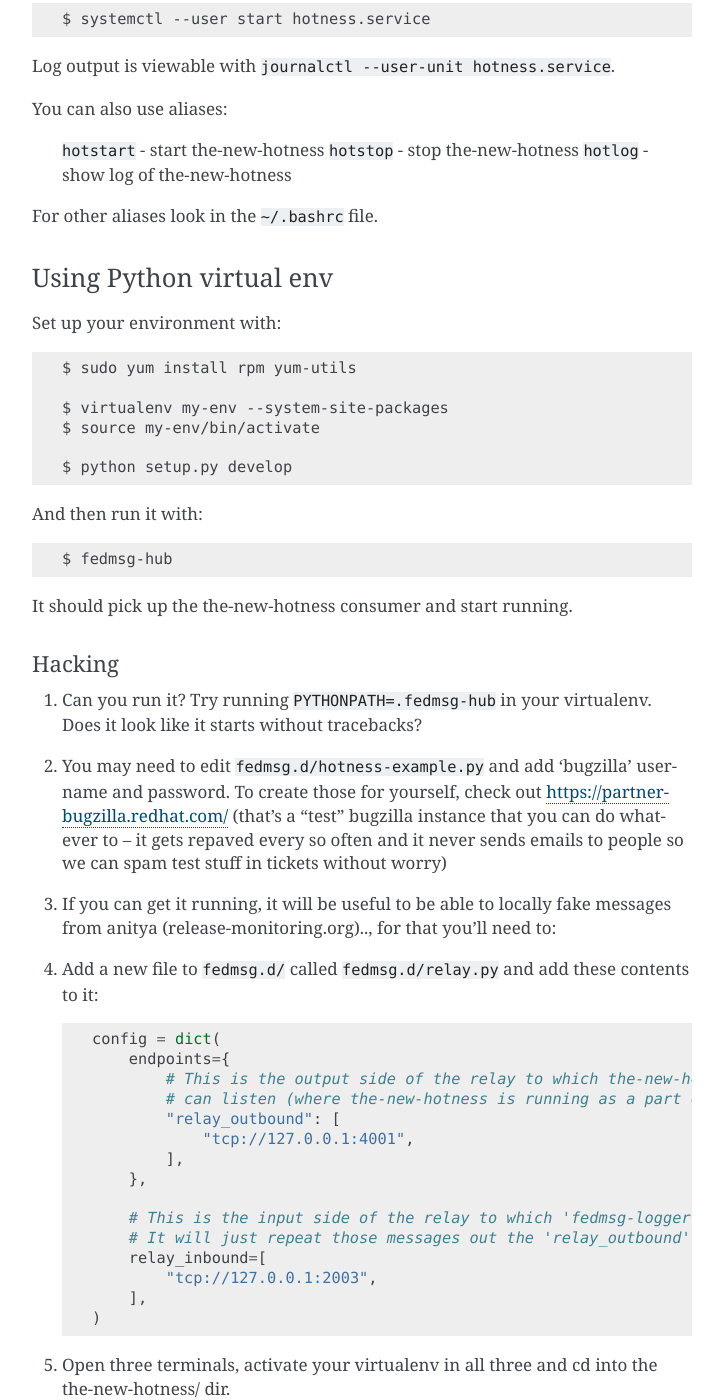
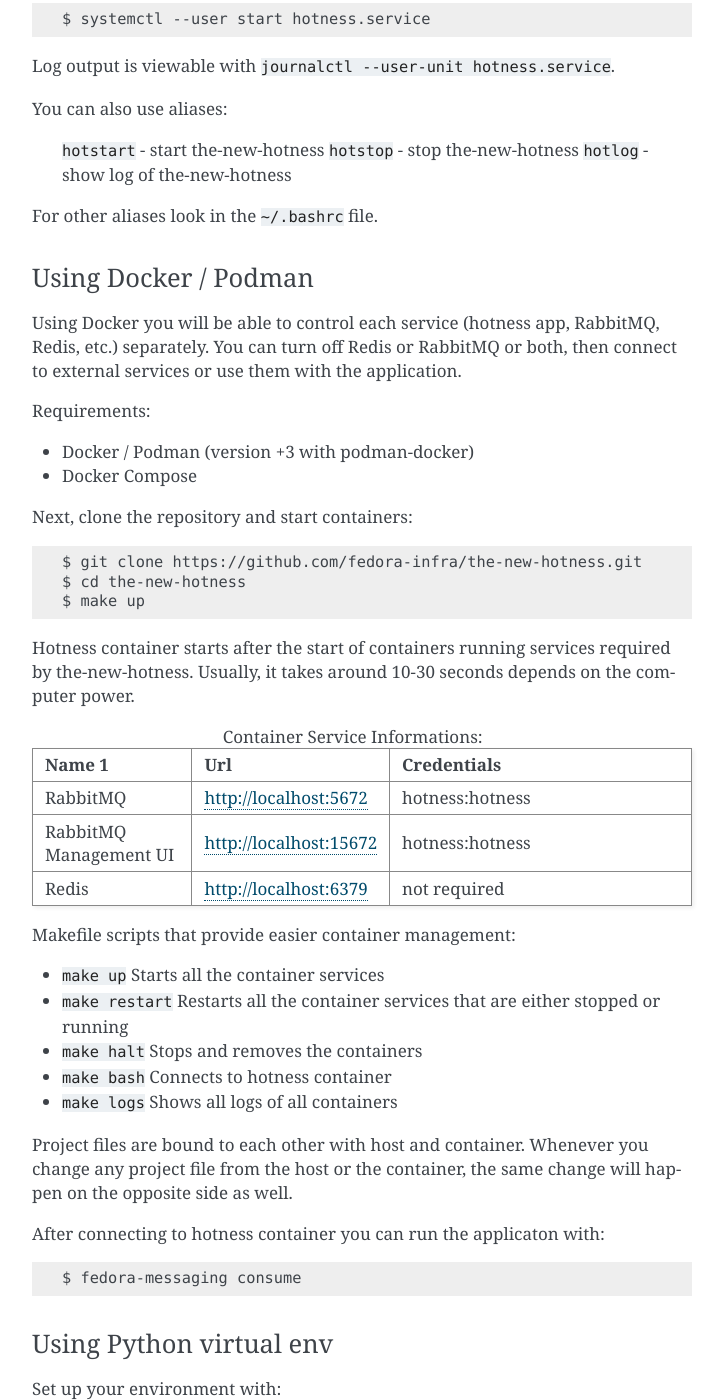
Before and after one commit to fedora-infra/the-new-hotness, a Sphinx documentation site: the page built from docs/dev-guide.rst, in a window 1280 px wide and 1400 px high, scrolled down 1480 px. Shown: the whole window, without its empty margins (388-1112 px from the left). Built offline with Sphinx 7.4.7, drawn with Linux system fonts in a browser that asks for light colours; the version number could not be read and is left out; some of the changed text lies outside the part shown.

Commit message:
Containerized workflow (#337)
* Create a container for the-new-hotness
* Create a container for RabbitMQ
*  the-new-hotness container should be able to connect to RabbitMQ
* Update contribution guide
* Create a docker-compose for easy deployment of containers
* (Optional) Add redis container

Closes #336

```diff
--- a/docs/dev-guide.rst
+++ b/docs/dev-guide.rst
@@ -73,6 +73,55 @@
    ``hotlog`` - show log of the-new-hotness
 
 For other aliases look in the ``~/.bashrc`` file.
+
+Using Docker / Podman
+^^^^^^^^^^^^^^^^^^^^^
+
+Using Docker you will be able to control each service (hotness app, RabbitMQ, Redis, etc.) separately. You can turn off Redis or RabbitMQ or both, then connect to external services or use them with the application.
+
+Requirements:
+
+* Docker / Podman (version +3 with podman-docker)
+* Docker Compose
+
+Next, clone the repository and start containers::
+
+    $ git clone https://github.com/fedora-infra/the-new-hotness.git
+    $ cd the-new-hotness
+    $ make up
+
+Hotness container starts after the start of containers running services required by the-new-hotness. Usually, it takes around 10-30 seconds depends on the computer power.
+
+.. list-table:: Container Service Informations:
+   :widths: 25 25 50
+   :header-rows: 1
+
+   * - Name 1
+     - Url
+     - Credentials
+   * - RabbitMQ
+     - http://localhost:5672
+     - hotness:hotness
+   * - RabbitMQ Management UI
+     - http://localhost:15672
+     - hotness:hotness
+   * - Redis
+     - http://localhost:6379
+     - not required
+
+Makefile scripts that provide easier container management:
+
+* ``make up`` Starts all the container services
+* ``make restart`` Restarts all the container services that are either stopped or running
+* ``make halt`` Stops and removes the containers
+* ``make bash`` Connects to hotness container
+* ``make logs`` Shows all logs of all containers
+
+Project files are bound to each other with host and container. Whenever you change any project file from the host or the container, the same change will happen on the opposite side as well.
+
+After connecting to hotness container you can run the applicaton with::
+
+    $ fedora-messaging consume
 
 Using Python virtual env
 ^^^^^^^^^^^^^^^^^^^^^^^^
--- a/news/_template.rst
+++ b/news/_template.rst
@@ -4,7 +4,7 @@
    {%- elif value.startswith("C") -%}
      `{{ value[1:] }} <https://github.com/fedora-infra/the-new-hotness/commit/{{ value[1:] }}>`_
    {%- else -%}
-     `#{{ value }} <https://github.com/fedora-infra/the-mew-hotness/issues/{{ value }}>`_
+     `#{{ value }} <https://github.com/fedora-infra/the-new-hotness/issues/{{ value }}>`_
    {%- endif -%}
 {%- endmacro -%}
 
```
Also changed, not shown: container-compose.yml (added, +46 -0 lines), docs/release-notes.rst (+4 -4 lines), 7 other files.
